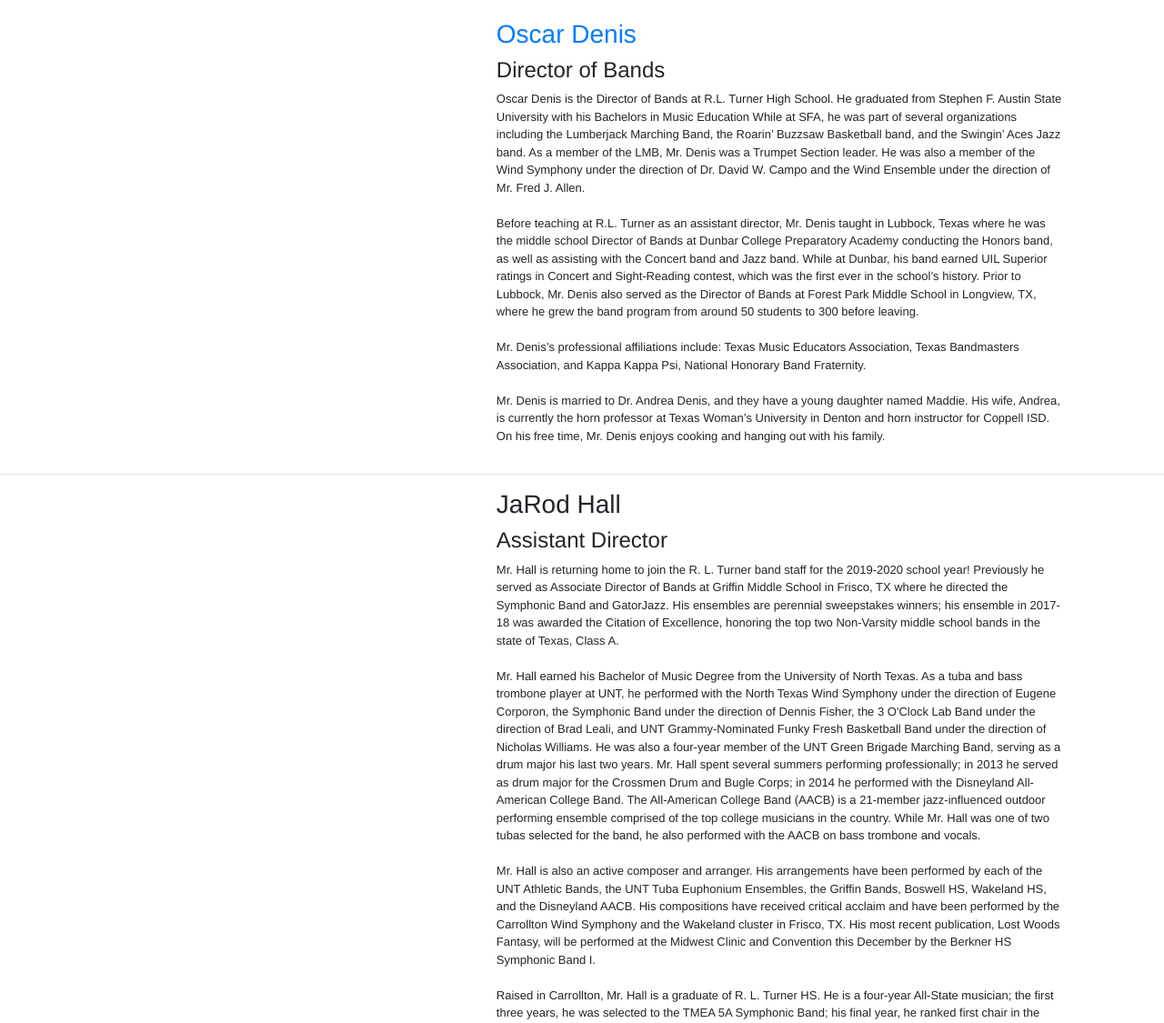
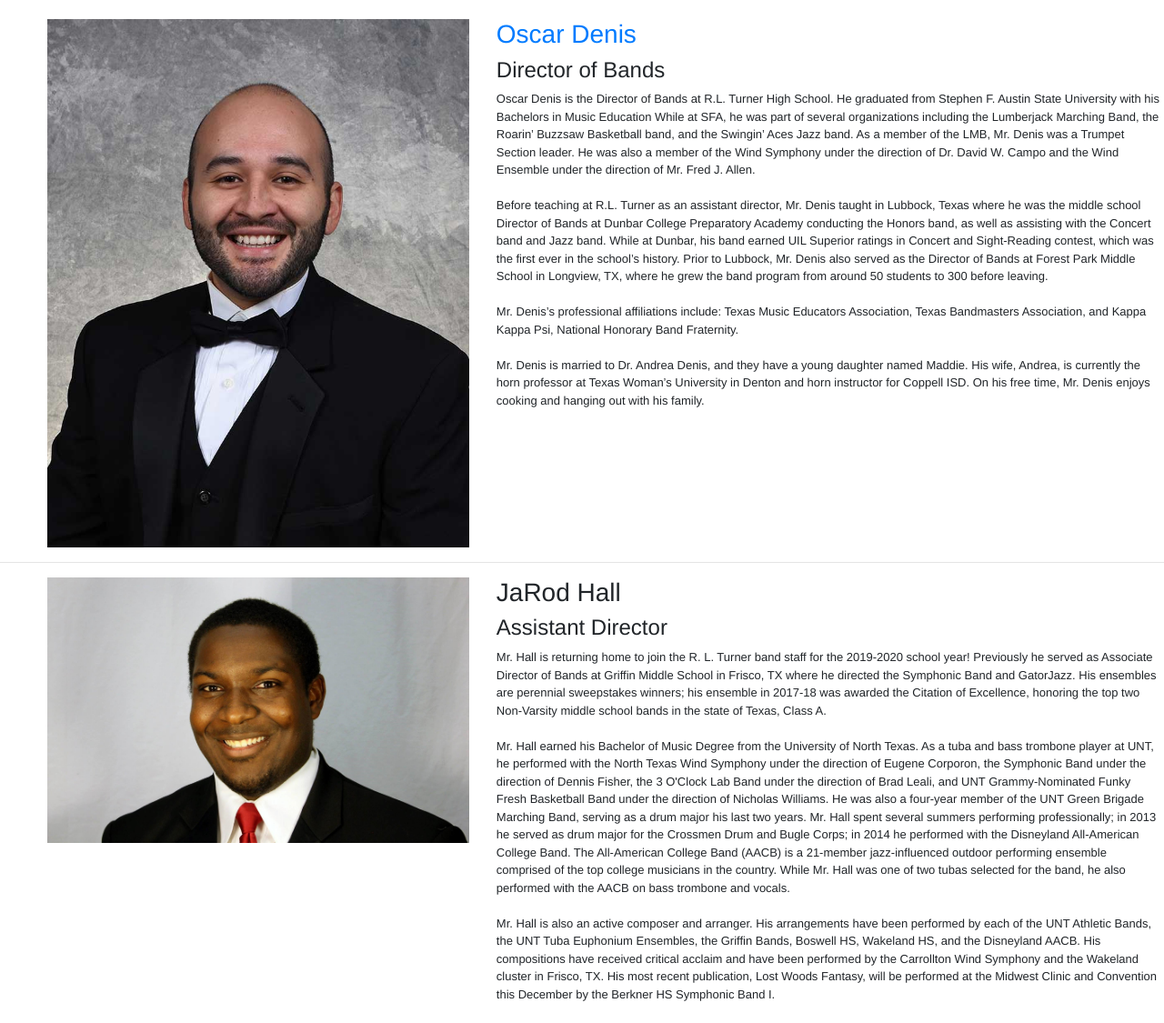
Before and after one commit to qwqwsun/pp, a website: page services.html in a window 1280 px wide. Shown: the part 175-1300 px from the top of the page at 91% size. Drawn offline with Linux system fonts and the light colour scheme.

Commit message:
Update services.html

```diff
--- a/services.html
+++ b/services.html
@@ -84,9 +84,9 @@
         <!-- Project One -->
         <div class="row">
             <div class="col-md-5">
-                    <img class="img-responsive img-hover" src="../../Documents/DenisO.jpg" alt="">
+                    <img class="img-responsive img-hover" src="img/DenisO.jpg" alt="">
             </div>
-            <div class="col-md-6">
+            <div class="col-md-7">
                 <h3><a href="mailto:deniso@cfbisd.edu">Oscar Denis</a></h3>
                 <h4>Director of Bands</h4>
                 <p>Oscar Denis is the Director of Bands at R.L. Turner High School. He graduated from Stephen F. Austin State University with his Bachelors in Music Education
@@ -107,9 +107,9 @@ Mr. Denis is married to Dr. Andrea Denis, and they have a young daughter named M
         <hr>
 		<div class="row">
             <div class="col-md-5">
-                    <img class="img-responsive img-hover" src="images/hall.jpg" alt="">
+                    <img class="img-responsive img-hover" src="img/hall.jpg" alt="">
             </div>
-            <div class="col-md-6">
+            <div class="col-md-7">
                 <h3>JaRod Hall</h3>
                 <h4>Assistant Director</h4>
 				<!--<h4><a href="mailto:vowlesj@cfbisd.edu">vowlesj@cfbisd.edu</a></h4> -->
@@ -153,9 +153,9 @@ Mr. Denis is married to Dr. Andrea Denis, and they have a young daughter named M
         <!-- Project Two -->
         <div class="row">
             <div class="col-md-5">
-                    <img class="img-responsive img-hover" src="images/dominguez.jpg" alt="">
+                    <img class="img-responsive img-hover" src="img/dominguez.jpg" alt="">
             </div>
-            <div class="col-md-6">
+            <div class="col-md-7">
                 <h3>Josh Dominguez</h3>
                 <h4>Director of Percussion</h4>
 				<h4><a href="mailto:dominguezj@cfbisd.edu">dominguezj@cfbisd.edu</a></h4>
```
